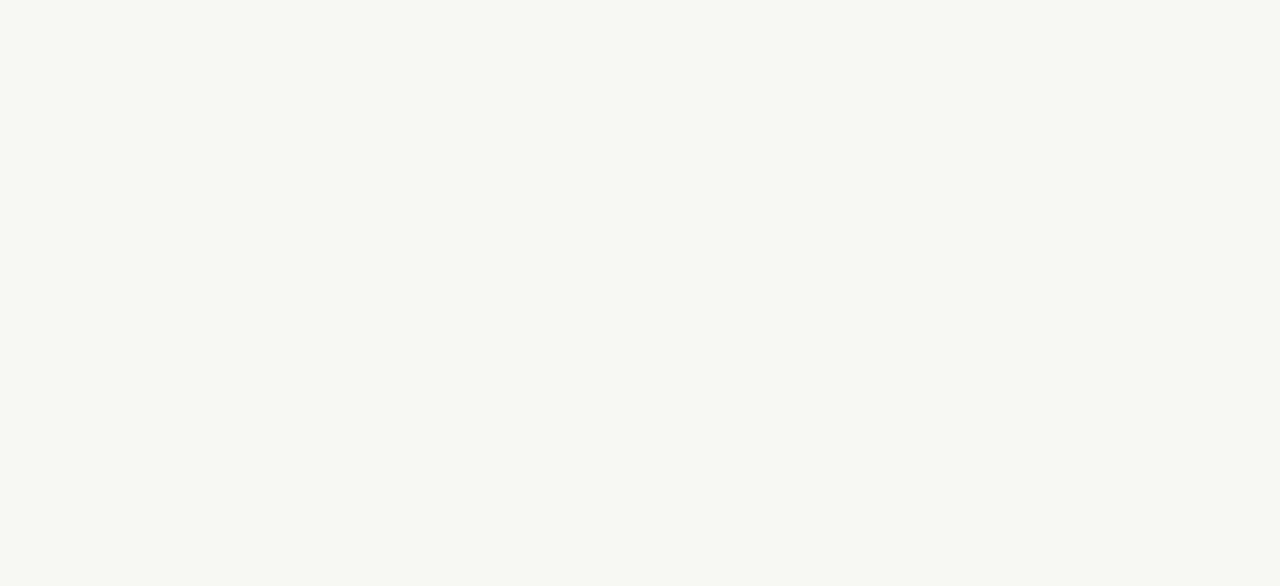
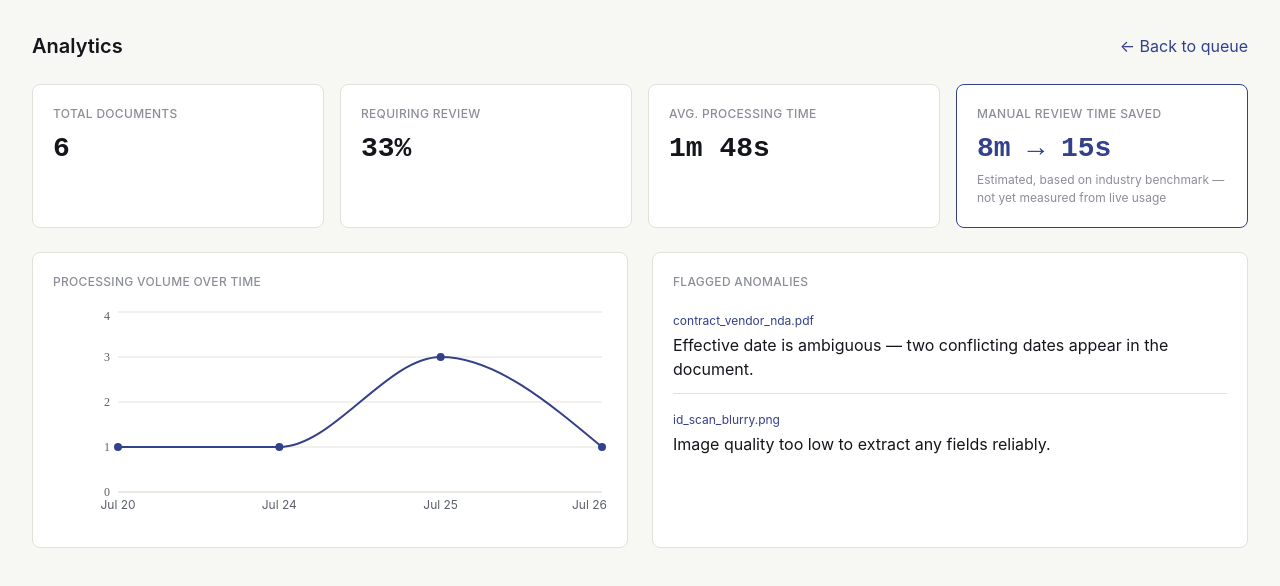
Before and after one commit to santhoshkumarj18/ai-document-intelligence-platform, a React app in the folder frontend/: page /analytics in a window 1280 px wide. Before the commit this address had no page. Shown: the top 586 px of the page. Built offline with nearby package versions, Linux system fonts and the light colour scheme; the HTML template or start-up script is replaced by a standard one.

Commit message:
feat: add Analytics Dashboard with stat cards, trend chart, and anomaly list

```diff
--- a/frontend/package.json
+++ b/frontend/package.json
@@ -18,6 +18,7 @@
     "react": "^19.2.7",
     "react-dom": "^19.2.7",
     "react-router-dom": "^7.18.1",
+    "recharts": "^3.10.1",
     "tailwindcss": "^4.3.3"
   },
   "devDependencies": {
--- a/frontend/src/App.jsx
+++ b/frontend/src/App.jsx
@@ -3,6 +3,7 @@ import { Routes, Route } from 'react-router-dom'
 import QueuePage from './pages/QueuePage'
 import DocumentDetailPage from './pages/DocumentDetailPage'
 import ReviewQueuePage from './pages/ReviewQueuePage'
+import AnalyticsPage from './pages/AnalyticsPage'
 
 function App() {
   return (
@@ -10,6 +11,7 @@ function App() {
       <Route path="/" element={<QueuePage />} />
       <Route path="/documents/:id" element={<DocumentDetailPage />} />
       <Route path="/review" element={<ReviewQueuePage />} />
+      <Route path="/analytics" element={<AnalyticsPage />} />
     </Routes>
   )
 }
--- /dev/null
+++ b/frontend/src/components/analytics/AnomalyList.jsx
@@ -0,0 +1,28 @@
+// src/components/analytics/AnomalyList.jsx
+import { Link } from 'react-router-dom'
+
+function AnomalyList({ anomalies }) {
+  return (
+    <div className="bg-surface border border-border rounded-md p-5">
+      <p className="font-ui text-[12px] font-medium uppercase tracking-wide text-ink-faint mb-4">
+        Flagged anomalies
+      </p>
+      {anomalies.length === 0 ? (
+        <p className="font-ui text-body text-ink-faint italic">No anomalies flagged.</p>
+      ) : (
+        <ul className="space-y-3">
+          {anomalies.map((a, i) => (
+            <li key={i} className="border-b border-border last:border-b-0 pb-3 last:pb-0">
+              <Link to={`/documents/${a.documentId}`} className="font-ui text-[12px] text-accent hover:underline">
+                {a.filename}
+              </Link>
+              <p className="font-ui text-body text-ink mt-0.5">{a.text}</p>
+            </li>
+          ))}
+        </ul>
+      )}
+    </div>
+  )
+}
+
+export default AnomalyList
--- /dev/null
+++ b/frontend/src/components/analytics/StatCard.jsx
@@ -0,0 +1,18 @@
+// src/components/analytics/StatCard.jsx
+function StatCard({ label, value, sublabel, accent = false }) {
+  return (
+    <div className={`bg-surface border rounded-md p-5 ${accent ? 'border-accent' : 'border-border'}`}>
+      <p className="font-ui text-[12px] font-medium uppercase tracking-wide text-ink-faint mb-2">
+        {label}
+      </p>
+      <p className={`font-data text-[28px] leading-[36px] font-semibold ${accent ? 'text-accent' : 'text-ink'}`}>
+        {value}
+      </p>
+      {sublabel && (
+        <p className="font-ui text-[12px] text-ink-faint mt-1">{sublabel}</p>
+      )}
+    </div>
+  )
+}
+
+export default StatCard
--- /dev/null
+++ b/frontend/src/components/analytics/TrendChart.jsx
@@ -0,0 +1,55 @@
+// src/components/analytics/TrendChart.jsx
+import { LineChart, Line, XAxis, YAxis, CartesianGrid, Tooltip, ResponsiveContainer } from 'recharts'
+
+function formatDateLabel(dateStr) {
+  const d = new Date(dateStr)
+  return d.toLocaleDateString('en-US', { month: 'short', day: 'numeric' })
+}
+
+function TrendChart({ data }) {
+  const chartData = data.map((d) => ({ ...d, label: formatDateLabel(d.date) }))
+
+  return (
+    <div className="bg-surface border border-border rounded-md p-5">
+      <p className="font-ui text-[12px] font-medium uppercase tracking-wide text-ink-faint mb-4">
+        Processing volume over time
+      </p>
+      <ResponsiveContainer width="100%" height={220}>
+        <LineChart data={chartData}>
+          <CartesianGrid stroke="var(--color-border)" vertical={false} />
+          <XAxis
+            dataKey="label"
+            tick={{ fontFamily: 'Inter', fontSize: 12, fill: 'var(--color-ink-muted)' }}
+            axisLine={{ stroke: 'var(--color-border)' }}
+            tickLine={false}
+          />
+          <YAxis
+            allowDecimals={false}
+            tick={{ fontFamily: 'IBM Plex Mono', fontSize: 12, fill: 'var(--color-ink-muted)' }}
+            axisLine={false}
+            tickLine={false}
+          />
+          <Tooltip
+            contentStyle={{
+              fontFamily: 'Inter',
+              fontSize: 12,
+              backgroundColor: 'var(--color-ink)',
+              border: 'none',
+              borderRadius: 4,
+              color: 'white',
+            }}
+          />
+          <Line
+            type="monotone"
+            dataKey="count"
+            stroke="var(--color-accent)"
+            strokeWidth={2}
+            dot={{ fill: 'var(--color-accent)', r: 3 }}
+          />
+        </LineChart>
+      </ResponsiveContainer>
+    </div>
+  )
+}
+
+export default TrendChart
--- /dev/null
+++ b/frontend/src/pages/AnalyticsPage.jsx
@@ -0,0 +1,60 @@
+// src/pages/AnalyticsPage.jsx
+import { Link } from 'react-router-dom'
+import StatCard from '../components/analytics/StatCard'
+import TrendChart from '../components/analytics/TrendChart'
+import AnomalyList from '../components/analytics/AnomalyList'
+import { mockDocuments } from '../mock/mockDocuments'
+import {
+  getTotalDocuments,
+  getPercentNeedingReview,
+  getAvgProcessingTimeSeconds,
+  getVolumeByDay,
+  getAllAnomalies,
+} from '../utils/analytics'
+
+function formatSeconds(seconds) {
+  if (seconds < 60) return `${seconds}s`
+  const minutes = Math.floor(seconds / 60)
+  const rem = seconds % 60
+  return `${minutes}m ${rem}s`
+}
+
+function AnalyticsPage() {
+  const total = getTotalDocuments(mockDocuments)
+  const percentReview = getPercentNeedingReview(mockDocuments)
+  const avgTime = getAvgProcessingTimeSeconds(mockDocuments)
+  const volume = getVolumeByDay(mockDocuments)
+  const anomalies = getAllAnomalies(mockDocuments)
+
+  return (
+    <div className="min-h-screen bg-canvas p-8">
+      <div className="flex items-center justify-between mb-6">
+        <h1 className="font-ui text-[20px] leading-[28px] font-semibold text-ink">
+          Analytics
+        </h1>
+        <Link to="/" className="font-ui text-body text-accent hover:underline">
+          ← Back to queue
+        </Link>
+      </div>
+
+      <div className="grid grid-cols-4 gap-4 mb-6">
+        <StatCard label="Total documents" value={total} />
+        <StatCard label="Requiring review" value={`${percentReview}%`} />
+        <StatCard label="Avg. processing time" value={formatSeconds(avgTime)} />
+        <StatCard
+          label="Manual review time saved"
+          value="8m → 15s"
+          sublabel="Estimated, based on industry benchmark — not yet measured from live usage"
+          accent
+        />
+      </div>
+
+      <div className="grid grid-cols-2 gap-6">
+        <TrendChart data={volume} />
+        <AnomalyList anomalies={anomalies} />
+      </div>
+    </div>
+  )
+}
+
+export default AnalyticsPage
--- a/frontend/src/pages/QueuePage.jsx
+++ b/frontend/src/pages/QueuePage.jsx
@@ -15,6 +15,9 @@ function QueuePage() {
         <Link to="/review" className="font-ui text-body text-accent hover:underline">
           Review Queue →
         </Link>
+         <Link to="/analytics" className="font-ui text-body text-accent hover:underline">
+            Analytics →
+          </Link>
       </div>
 
       <div className="bg-surface border border-border rounded-md overflow-hidden">
--- /dev/null
+++ b/frontend/src/utils/analytics.js
@@ -0,0 +1,56 @@
+// src/utils/analytics.js
+import { needsAttention } from './confidence'
+
+export function getTotalDocuments(documents) {
+  return documents.length
+}
+
+export function getPercentNeedingReview(documents) {
+  if (documents.length === 0) return 0
+  const flagged = documents.filter(needsAttention).length
+  return Math.round((flagged / documents.length) * 100)
+}
+
+export function getDocumentsByType(documents) {
+  const counts = {}
+  documents.forEach((doc) => {
+    counts[doc.documentType] = (counts[doc.documentType] || 0) + 1
+  })
+  return Object.entries(counts).map(([type, count]) => ({ type, count }))
+}
+
+/**
+ * Average processing time in seconds, from upload to last update,
+ * for documents that have actually progressed past UPLOADED.
+ */
+export function getAvgProcessingTimeSeconds(documents) {
+  const processed = documents.filter((d) => d.status !== 'UPLOADED')
+  if (processed.length === 0) return 0
+
+  const totalSeconds = processed.reduce((acc, doc) => {
+    const diffMs = new Date(doc.updatedAt) - new Date(doc.uploadedAt)
+    return acc + diffMs / 1000
+  }, 0)
+
+  return Math.round(totalSeconds / processed.length)
+}
+
+/**
+ * Volume grouped by calendar day, for the trend chart.
+ */
+export function getVolumeByDay(documents) {
+  const counts = {}
+  documents.forEach((doc) => {
+    const day = doc.uploadedAt.slice(0, 10) // 'YYYY-MM-DD'
+    counts[day] = (counts[day] || 0) + 1
+  })
+  return Object.entries(counts)
+    .sort(([a], [b]) => a.localeCompare(b))
+    .map(([date, count]) => ({ date, count }))
+}
+
+export function getAllAnomalies(documents) {
+  return documents
+    .filter((doc) => doc.anomalies && doc.anomalies.length > 0)
+    .flatMap((doc) => doc.anomalies.map((text) => ({ documentId: doc.id, filename: doc.filename, text })))
+}
```
Also changed, not shown: 1 other file (tests, documents, lock files or other folders).
